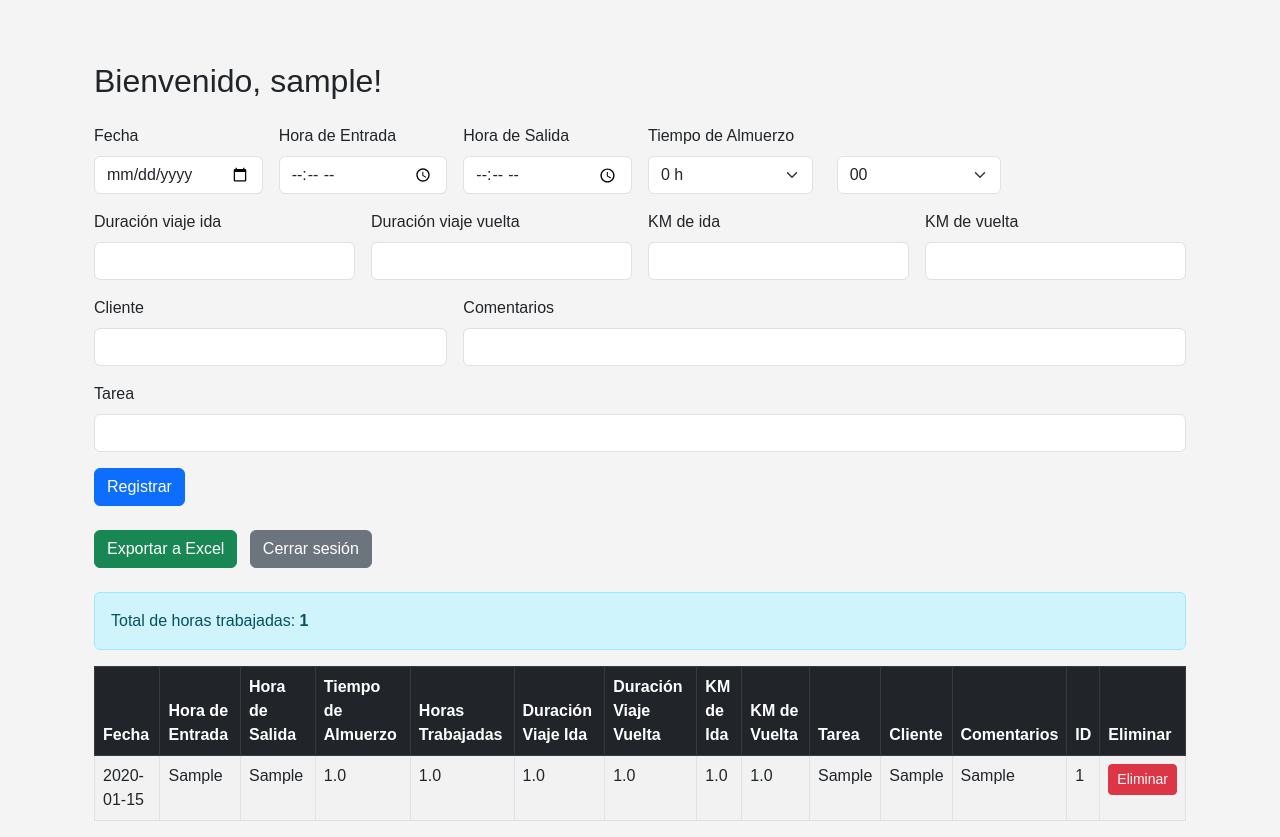
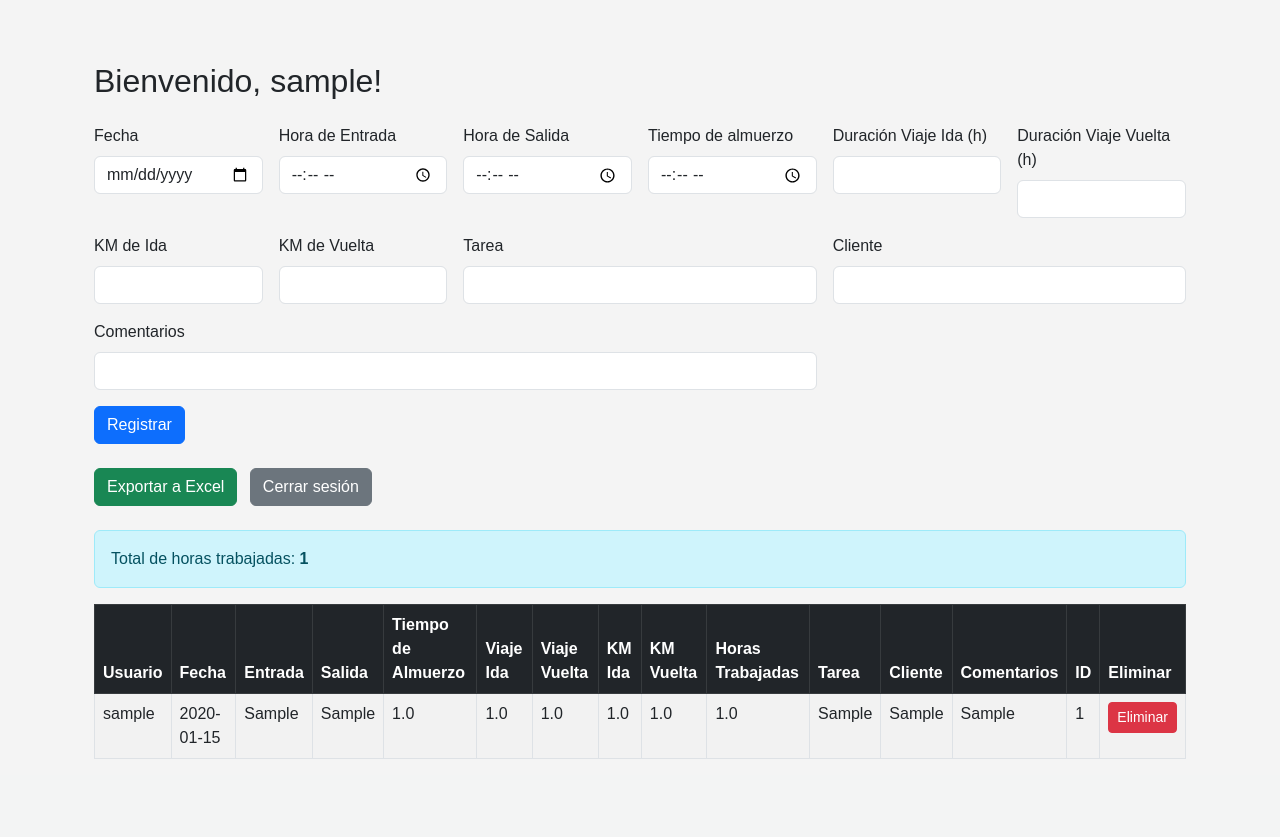
Before and after one commit to GUILLERMOWEB/Registro-de-Horas, a Flask app: template templates/dashboard.html in a window 1280 px wide. Shown: the part 56-893 px from the top of the page. After the commit the page ends 815 px from the top, so only its background shows below. Run offline with Flask 3, Linux system fonts and the light colour scheme; the visitor is signed in with stand-in values (Sample User, id 1); tables that the repository leaves empty hold one stand-in row (values such as "Sample post"); the template is opened without the code that fills it: values that come from a table or form of the project are taken from there, most other values are stand-ins (such as "Sample title", 1, 10 or a date in 2020).

Commit message:
cpio lo de admin a dashb

```diff
--- a/templates/dashboard.html
+++ b/templates/dashboard.html
@@ -17,48 +17,30 @@
       <label for="salida" class="form-label">Hora de Salida</label>
       <input type="time" name="salida" class="form-control" required>
     </div>
-
+    <div class="col-md-2">
+      <label for="almuerzo" class="form-label">Tiempo de almuerzo</label>
+      <input type="time" name="almuerzo" class="form-control" required>
+    </div>
+    <div class="col-md-2">
+      <label for="viaje_ida" class="form-label">Duración Viaje Ida (h)</label>
+      <input type="number" step="0.01" name="viaje_ida" class="form-control">
+    </div>
+    <div class="col-md-2">
+      <label for="viaje_vuelta" class="form-label">Duración Viaje Vuelta (h)</label>
+      <input type="number" step="0.01" name="viaje_vuelta" class="form-control">
+    </div>
+    <div class="col-md-2">
+      <label for="km_ida" class="form-label">KM de Ida</label>
+      <input type="number" step="0.1" name="km_ida" class="form-control">
+    </div>
+    <div class="col-md-2">
+      <label for="km_vuelta" class="form-label">KM de Vuelta</label>
+      <input type="number" step="0.1" name="km_vuelta" class="form-control">
+    </div>
     <div class="col-md-4">
-      <label for="almuerzo" class="form-label">Tiempo de Almuerzo</label>
-      <div class="row">
-        <div class="col">
-          <select class="form-select" name="almuerzo_horas" required>
-            {% for h in range(0, 3) %}
-              <option value="{{ h }}">{{ h }} h</option>
-            {% endfor %}
-          </select>
-        </div>
-        <div class="col">
-          <select class="form-select" name="almuerzo_minutos" required>
-            <option value="0">00</option>
-            <option value="15">15</option>
-            <option value="30">30</option>
-            <option value="45">45</option>
-          </select>
-        </div>
-      </div>
+      <label for="tarea" class="form-label">Tarea</label>
+      <input type="text" name="tarea" class="form-control">
     </div>
-
-    <div class="col-md-3">
-      <label for="viaje_ida" class="form-label">Duración viaje ida</label>
-      <input type="number" step="0.01" class="form-control" name="viaje_ida" required>
-    </div>
-
-    <div class="col-md-3">
-      <label for="viaje_vuelta" class="form-label">Duración viaje vuelta</label>
-      <input type="number" step="0.01" class="form-control" name="viaje_vuelta" required>
-    </div>
-
-    <div class="col-md-3">
-      <label for="km_ida" class="form-label">KM de ida</label>
-      <input type="number" step="0.01" class="form-control" name="km_ida" required>
-    </div>
-
-    <div class="col-md-3">
-      <label for="km_vuelta" class="form-label">KM de vuelta</label>
-      <input type="number" step="0.01" class="form-control" name="km_vuelta" required>
-    </div>
-
     <div class="col-md-4">
       <label for="cliente" class="form-label">Cliente</label>
       <input type="text" name="cliente" class="form-control">
@@ -67,12 +49,6 @@
       <label for="comentarios" class="form-label">Comentarios</label>
       <input type="text" name="comentarios" class="form-control">
     </div>
-
-    <div class="col-md-12">
-      <label for="tarea" class="form-label">Tarea</label>
-      <input type="text" name="tarea" class="form-control">
-    </div>
-
     <div class="col-12">
       <button type="submit" class="btn btn-primary">Registrar</button>
     </div>
@@ -90,15 +66,16 @@
     <table class="table table-striped table-bordered">
       <thead class="table-dark">
         <tr>
+          <th>Usuario</th>
           <th>Fecha</th>
-          <th>Hora de Entrada</th>
-          <th>Hora de Salida</th>
+          <th>Entrada</th>
+          <th>Salida</th>
           <th>Tiempo de Almuerzo</th>
+          <th>Viaje Ida</th>
+          <th>Viaje Vuelta</th>
+          <th>KM Ida</th>
+          <th>KM Vuelta</th>
           <th>Horas Trabajadas</th>
-          <th>Duración Viaje Ida</th>
-          <th>Duración Viaje Vuelta</th>
-          <th>KM de Ida</th>
-          <th>KM de Vuelta</th>
           <th>Tarea</th>
           <th>Cliente</th>
           <th>Comentarios</th>
@@ -109,15 +86,16 @@
       <tbody>
         {% for registro in registros %}
         <tr>
+          <td>{{ usuario.username }}</td>
           <td>{{ registro.fecha }}</td>
           <td>{{ registro.entrada }}</td>
           <td>{{ registro.salida }}</td>
           <td>{{ registro.almuerzo }}</td>
-          <td>{{ registro.horas }}</td>
           <td>{{ registro.viaje_ida }}</td>
           <td>{{ registro.viaje_vuelta }}</td>
           <td>{{ registro.km_ida }}</td>
           <td>{{ registro.km_vuelta }}</td>
+          <td>{{ registro.horas }}</td>
           <td>{{ registro.tarea }}</td>
           <td>{{ registro.cliente }}</td>
           <td>{{ registro.comentarios }}</td>
```
